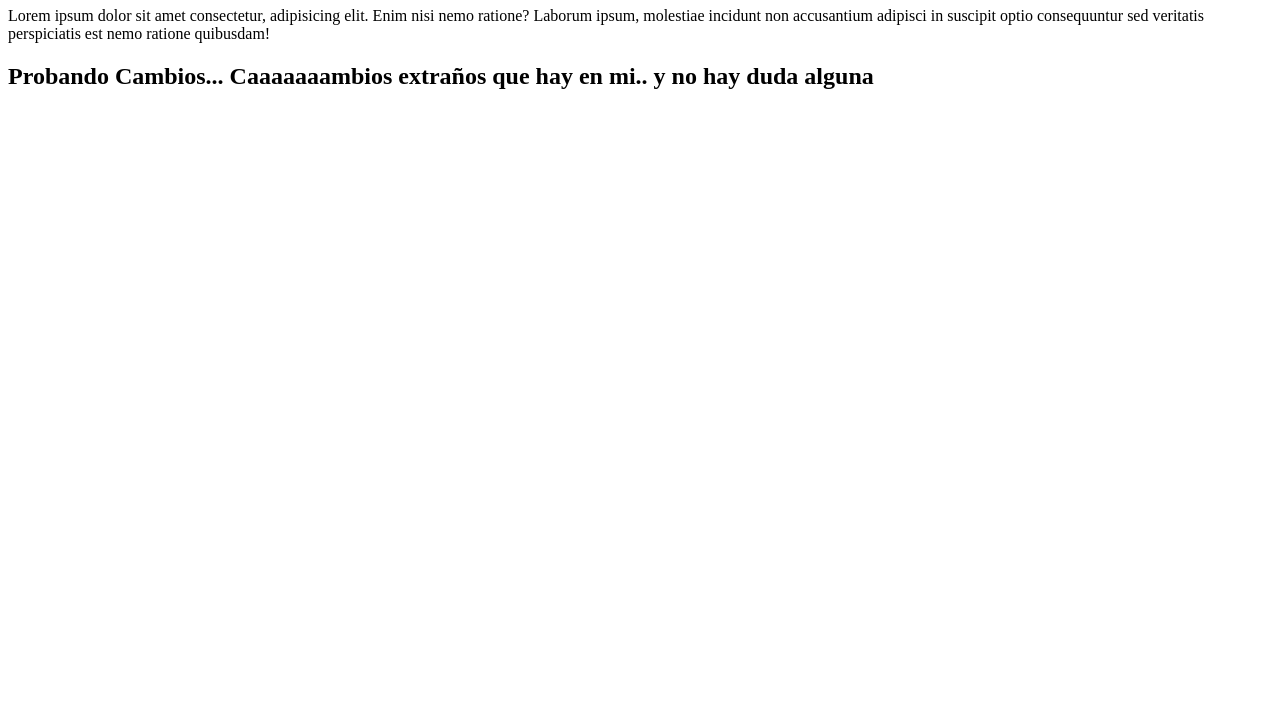
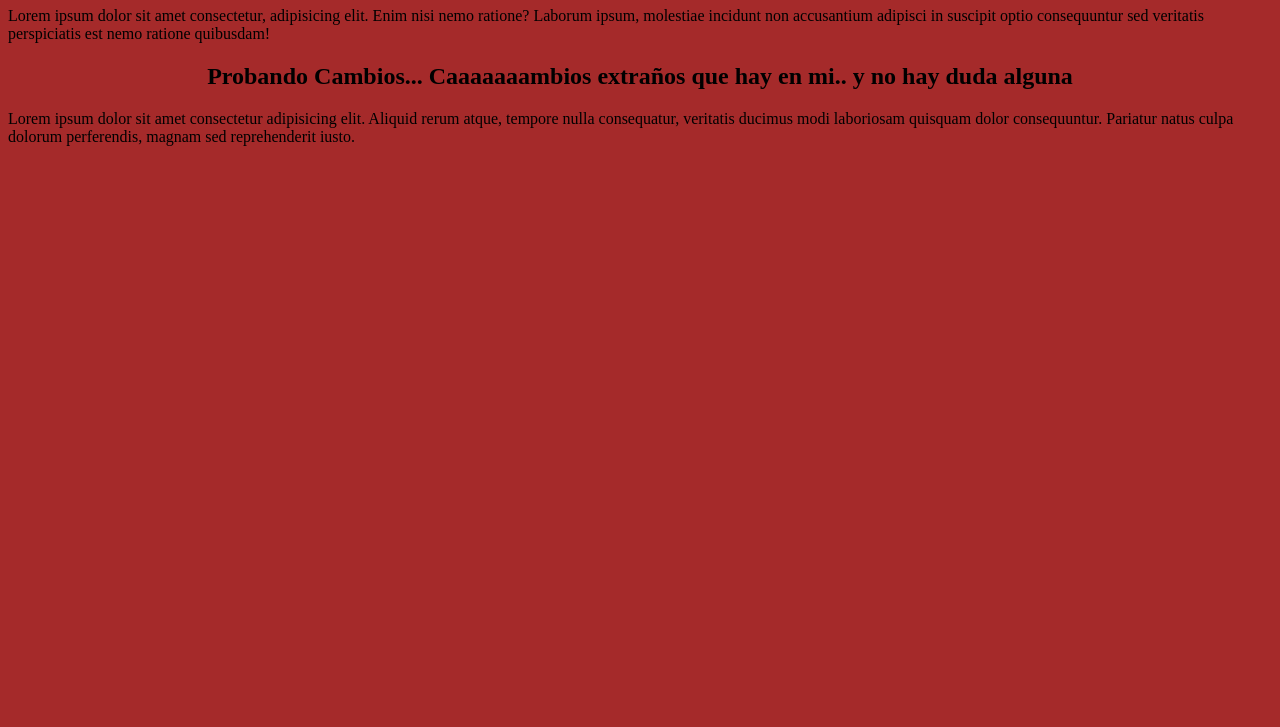
Before and after one commit to Z0mbiE-1/UsandoGit, a plain HTML site: page index.html in a window 1280 px wide. Shown: the part 73-800 px from the top of the page. Drawn offline with Linux system fonts and the light colour scheme.

Commit message:
Nueva Rama

```diff
--- /dev/null
+++ b/CSS/style.css
@@ -0,0 +1,9 @@
+*{
+    margin: 50;
+    padding: 0;
+    box-sizing: border-box;
+}
+
+body{
+    background-color: brown;
+}
--- a/index.html
+++ b/index.html
@@ -3,6 +3,7 @@
 <head>
     <meta charset="UTF-8">
     <meta name="viewport" content="width=device-width, initial-scale=1.0">
+    <link rel="stylesheet" href="CSS/style.css">
     <title>Document</title>
 </head>
 <body>
@@ -13,6 +14,10 @@
         Lorem ipsum dolor sit amet consectetur, adipisicing elit. Enim nisi nemo ratione? Laborum ipsum, molestiae incidunt non accusantium adipisci in suscipit optio consequuntur sed veritatis perspiciatis est nemo ratione quibusdam!
     </p>
 
-    <h2>Probando Cambios... Caaaaaaambios extraños que hay en mi.. y no hay duda alguna</h2>
+    <h2 style="text-align: center;">Probando Cambios... Caaaaaaambios extraños que hay en mi.. y no hay duda alguna</h2>
+
+    <section>
+        <p>Lorem ipsum dolor sit amet consectetur adipisicing elit. Aliquid rerum atque, tempore nulla consequatur, veritatis ducimus modi laboriosam quisquam dolor consequuntur. Pariatur natus culpa dolorum perferendis, magnam sed reprehenderit iusto.</p>
+    </section>
 </body>
 </html>
```
